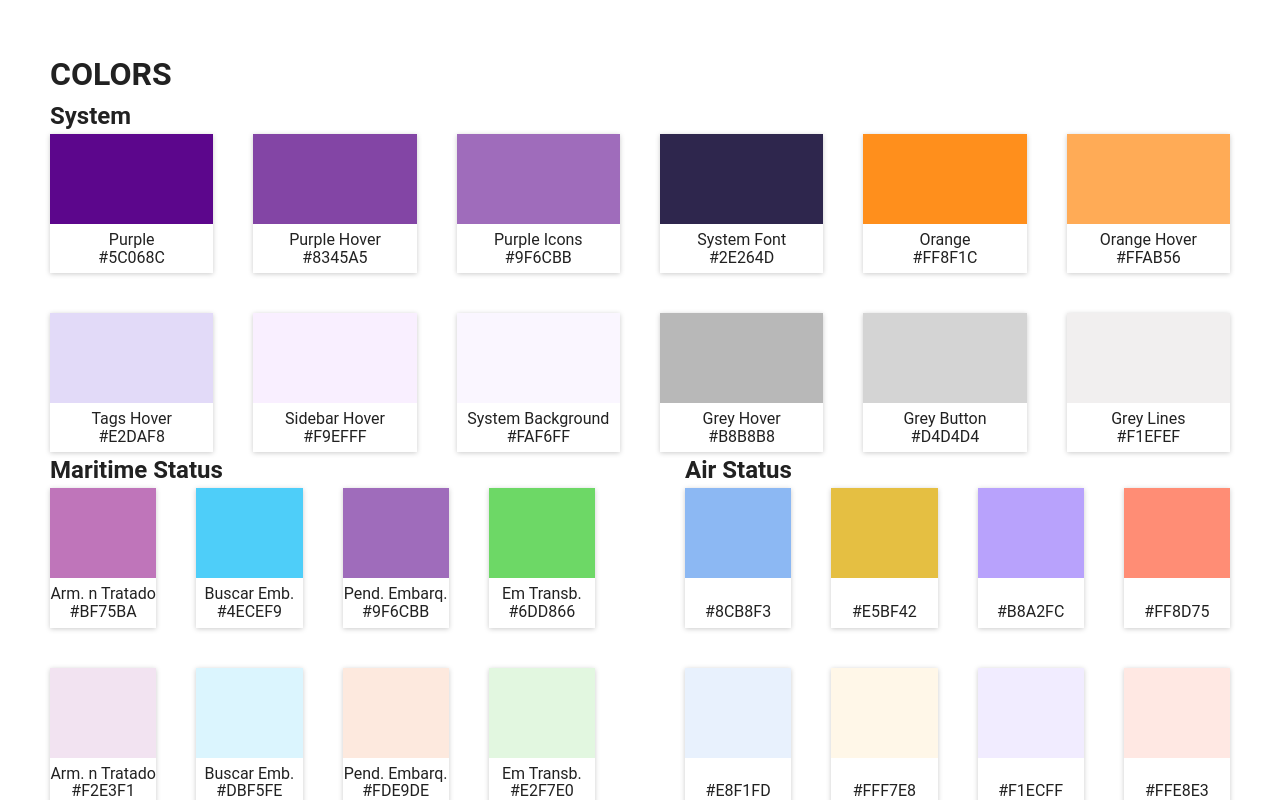
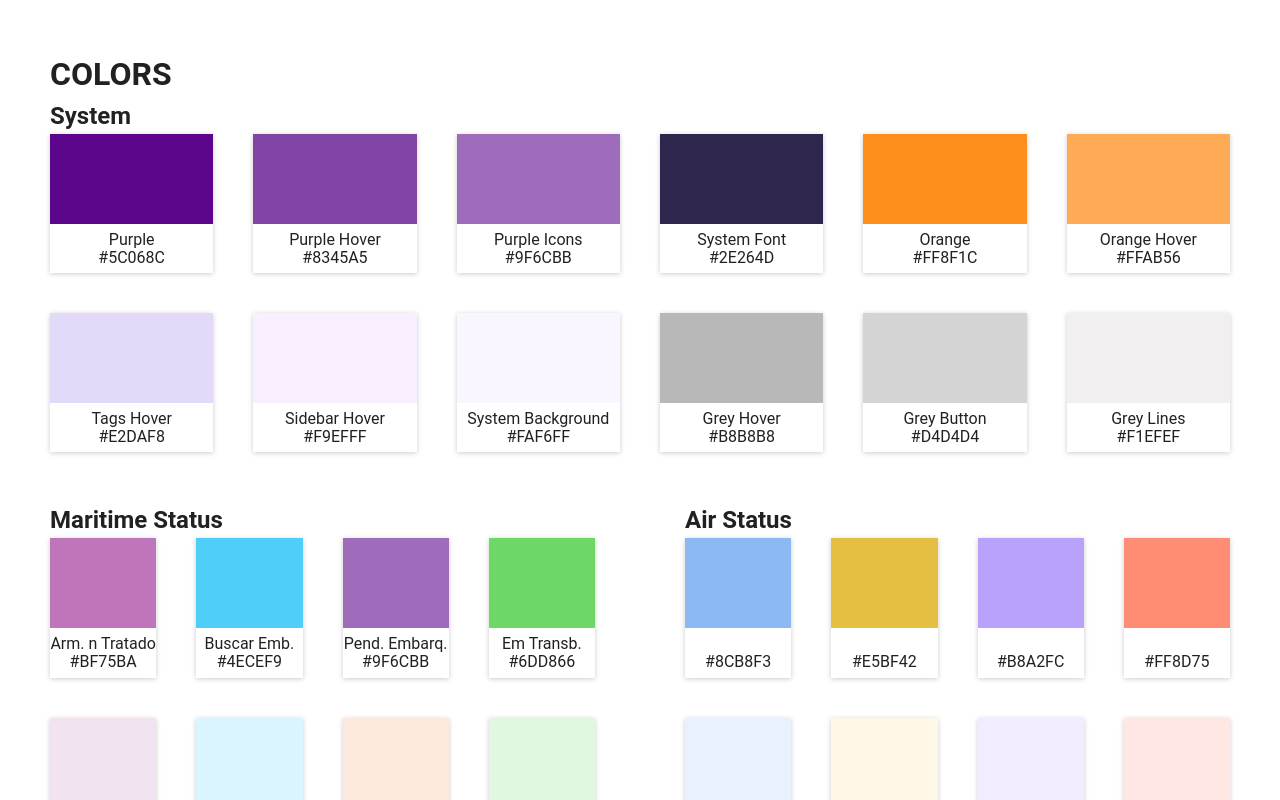
Before and after one commit to comexio/design-system, a Vue app in the folder demo/: page / in a window 1280 px wide. Shown: the top 800 px of the page. Built offline with nearby package versions, Linux system fonts and the light colour scheme; a small style sheet from the web is missing.

Commit message:
Added grid-gap

```diff
--- a/demo/src/views/Home.vue
+++ b/demo/src/views/Home.vue
@@ -2,8 +2,8 @@
   <div class="home">
     <colors />
     <div class="status">
-        <maritime-status />
-        <air-status />
+      <maritime-status />
+      <air-status />
     </div>
     <system-usage />
     <typography />
@@ -20,7 +20,7 @@ import Typography from '@/components/sections/Typography'
 import InputSection from '@/components/sections/InputSection/InputSection'
 
 export default {
-  name: 'home',
+  name: 'Home',
   components: {
       Colors,
       AirStatus,
@@ -34,6 +34,8 @@ export default {
 <style lang="scss">
 .home {
     padding: 50px;
+    display: grid;
+    grid-gap: 50px;
 }
 .status {
     display: grid;
```
